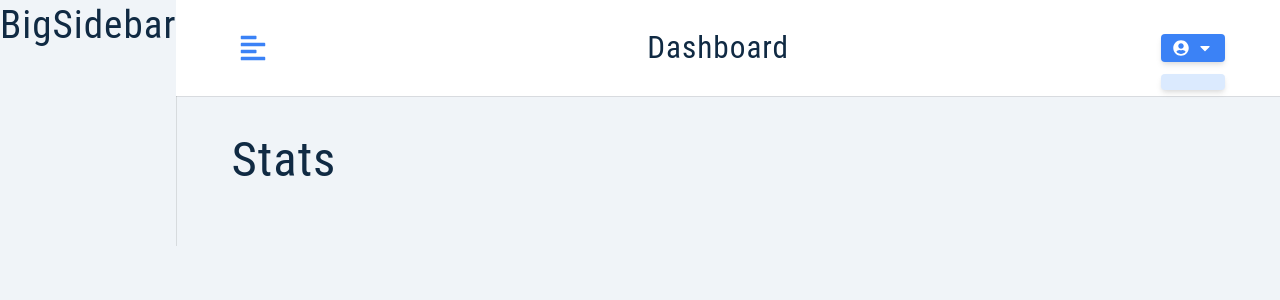
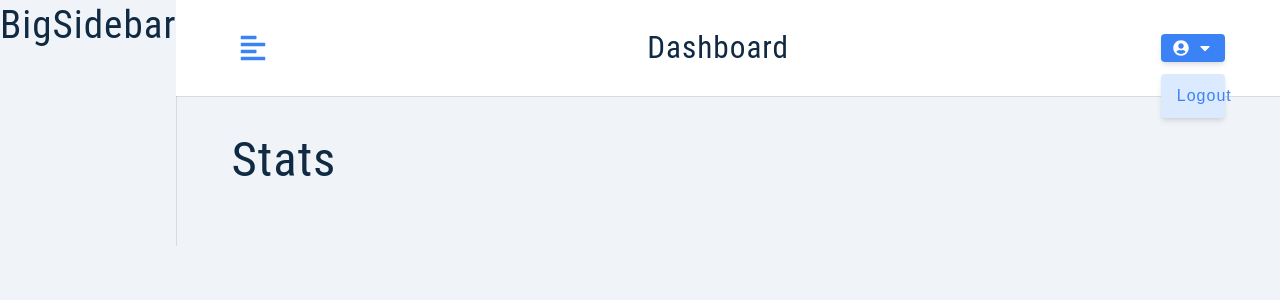
Before and after one commit to Jermaine-rbg/Jobster, a React (Create React App) app: page / in a window 1280 px wide. Shown: the top 300 px of the page. Built offline with nearby package versions, Linux system fonts and the light colour scheme.

Commit message:
logout button

```diff
--- a/src/components/Navbar.js
+++ b/src/components/Navbar.js
@@ -27,7 +27,7 @@ const Navbar = () => {
             <div className='dropdown show-dropdown'>
                 <button
                 type='button'
-                className='dropdown'
+                className='dropdown-btn'
                 onClick={()=>console.log('logout user')}>logout</button>
             </div>
 
```
